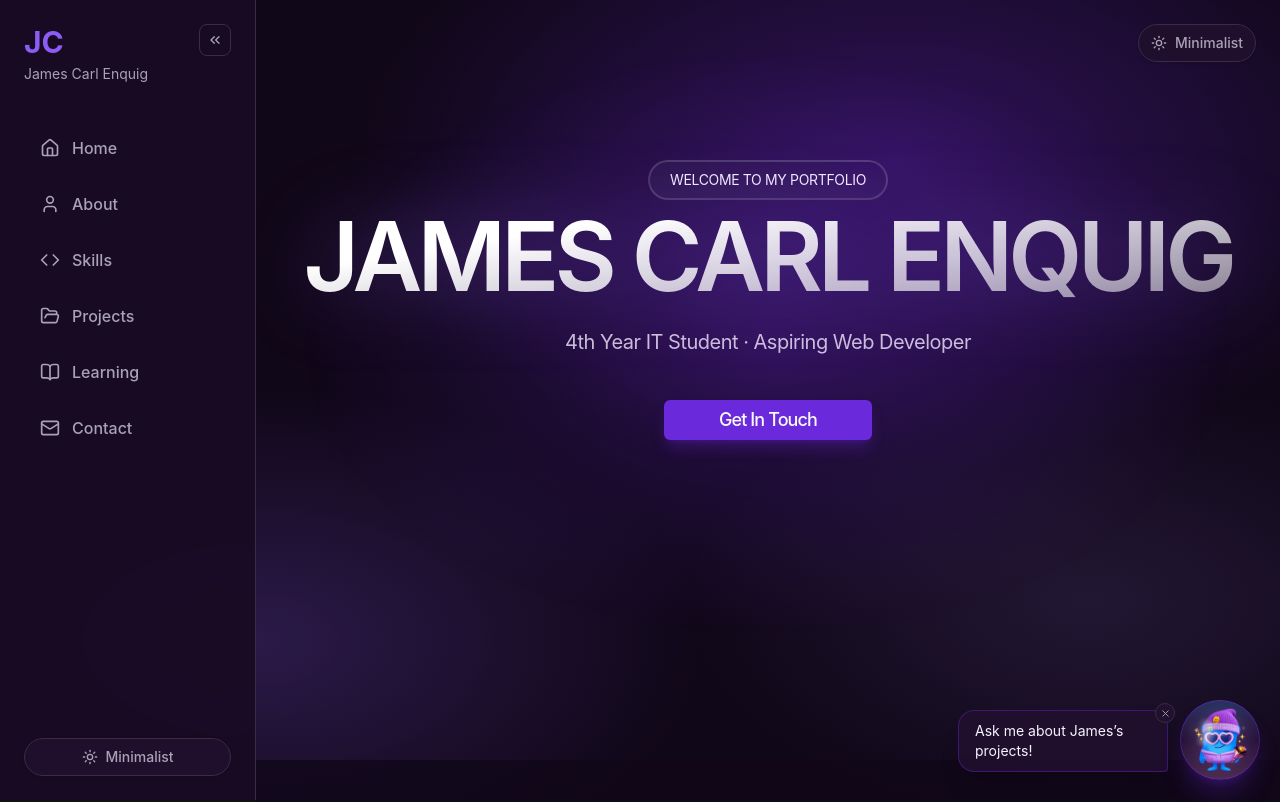
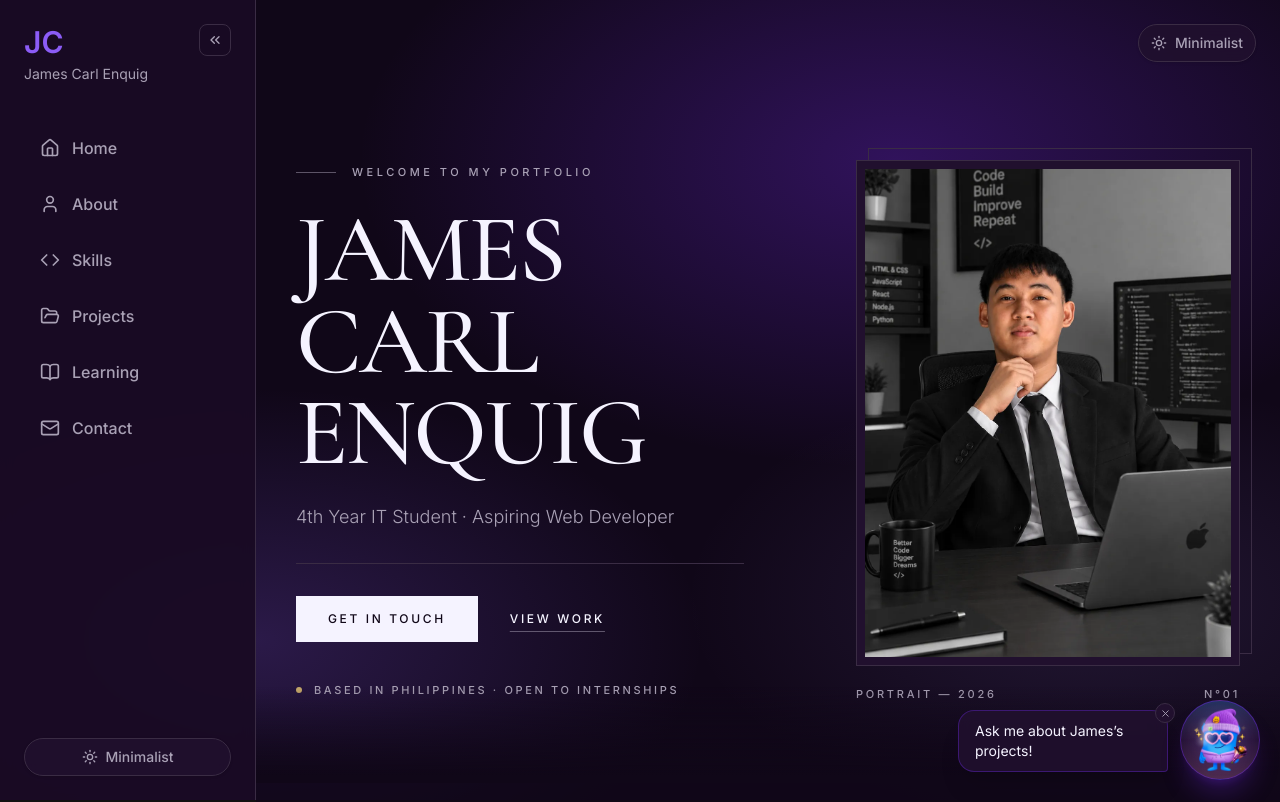
Before and after one commit to Jamesss09/Portfolio, a React (Vite) app in the folder my-portfolio/: page / in a window 1280 px wide. Shown: the top 802 px of the page. Built offline with nearby package versions, Linux system fonts and the light colour scheme.

Commit message:
Redesign Hero as luxury-minimalist split with framed portrait

```diff
--- a/my-portfolio/src/components/ui/hero-1.tsx
+++ b/my-portfolio/src/components/ui/hero-1.tsx
@@ -1,7 +1,7 @@
 "use client";
 
 import type { ReactNode } from "react";
-import { Button } from "@/components/ui/button";
+import profile from "@/assets/Profile.webp";
 
 interface HeroProps {
   eyebrow?: string;
@@ -24,69 +24,108 @@ export function Hero({
   return (
     <section
       id="hero"
-      className="relative mx-auto w-full pt-40 px-6 text-center md:px-8
-      min-h-[calc(100vh-40px)] overflow-hidden"
+      className="relative mx-auto flex min-h-[calc(100vh-40px)] w-full max-w-6xl items-center px-6 pb-20 pt-32 md:px-10 md:pt-40"
     >
-      {/* Soft centered glow so the text pops over the animated nebula */}
+      <div className="grid w-full items-center gap-14 text-left md:grid-cols-[1.1fr_0.9fr] md:gap-12">
+        {/* ——— Editorial copy ——— */}
+        <div>
+          {eyebrow && (
             <div
+              className="animate-fade-in flex items-center gap-4 opacity-0"
+              style={{ animationDelay: "0ms" }}
+            >
+              <span
                 aria-hidden
-        className="absolute -z-10 inset-0
-        bg-[radial-gradient(ellipse_65%_55%_at_50%_45%,rgba(109,40,217,0.28),transparent_70%)]"
+                className="h-px w-10 bg-text-secondary/50"
               />
-
-      {/* Eyebrow */}
-      {eyebrow && (
-        <a href="#" className="group">
-          <span
-            className="text-sm text-gray-600 dark:text-purple-100 font-geist mx-auto px-5 py-2
-            bg-gradient-to-tr from-zinc-300/5 via-gray-400/5 to-transparent
-            border-[2px] border-gray-300/20 dark:border-white/15
-            rounded-3xl w-fit tracking-tight uppercase flex items-center justify-center
-            backdrop-blur-sm"
-          >
+              <span className="text-[11px] font-medium uppercase tracking-[0.32em] text-text-secondary">
                 {eyebrow}
               </span>
-        </a>
+            </div>
           )}
 
-      {/* Title */}
           <h1
-        className="animate-fade-in -translate-y-4 text-balance
-        bg-gradient-to-br from-white from-30% to-white/40
-        bg-clip-text py-6 text-4xl font-semibold leading-none tracking-tighter
-        text-transparent opacity-0 sm:text-6xl md:text-7xl lg:text-8xl
-        drop-shadow-[0_0_40px_rgba(139,92,246,0.4)]"
+            className="animate-fade-in mt-6 font-display text-5xl font-medium leading-[0.95] tracking-tight text-text-primary opacity-0 sm:text-7xl lg:text-8xl"
+            style={{ animationDelay: "120ms" }}
           >
             {title}
           </h1>
 
-      {/* Subtitle */}
           <p
-        className="animate-fade-in mb-12 -translate-y-4 text-balance
-        text-lg tracking-tight text-gray-600 dark:text-purple-100/80
-        opacity-0 md:text-xl"
+            className="animate-fade-in mt-6 max-w-md text-base font-light leading-relaxed text-text-secondary opacity-0 md:text-lg"
+            style={{ animationDelay: "240ms" }}
           >
             {subtitle}
           </p>
 
-      {/* CTA */}
+          <div
+            aria-hidden
+            className="animate-fade-in mt-8 h-px w-full max-w-md bg-border opacity-0"
+            style={{ animationDelay: "320ms" }}
+          />
+
           {ctaLabel && (
-        <div className="flex justify-center">
-          <Button
-            asChild
-            className="mt-[-20px] w-fit md:w-52 z-20 font-geist tracking-tighter text-center text-lg
-            shadow-lg shadow-primary/30"
+            <div
+              className="animate-fade-in mt-8 flex flex-wrap items-center gap-8 opacity-0"
+              style={{ animationDelay: "400ms" }}
             >
-            <a href={ctaHref}>{ctaLabel}</a>
-          </Button>
+              <a
+                href={ctaHref}
+                className="bg-text-primary px-8 py-3.5 text-[12px] font-medium uppercase tracking-[0.22em] text-bg-primary transition-opacity duration-300 hover:opacity-85"
+              >
+                {ctaLabel}
+              </a>
+              <a
+                href="#projects"
+                className="text-[12px] font-medium uppercase tracking-[0.22em] text-text-primary underline underline-offset-8 decoration-text-secondary/50 transition-colors hover:decoration-text-primary"
+              >
+                View Work
+              </a>
             </div>
           )}
 
-      {/* Bottom Fade — uses theme bg so it blends in both vibrant + minimalist */}
+          <p
+            className="animate-fade-in mt-10 flex items-center gap-3 text-[11px] font-medium uppercase tracking-[0.24em] text-text-secondary opacity-0"
+            style={{ animationDelay: "520ms" }}
+          >
+            <span
+              aria-hidden
+              className="inline-block h-1.5 w-1.5 rounded-full bg-[#c4a76a]"
+            />
+            Based in Philippines · Open to internships
+          </p>
+        </div>
+
+        {/* ——— Framed portrait ——— */}
+        <figure
+          className="animate-fade-in mx-auto w-full max-w-sm opacity-0 md:mx-0 md:ml-auto"
+          style={{ animationDelay: "300ms" }}
+        >
+          <div className="relative">
             <div
-        className="animate-fade-up relative mt-32 opacity-0 [perspective:2000px]
-        after:absolute after:inset-0 after:z-50
-        after:[background:linear-gradient(to_top,var(--color-bg-primary)_8%,transparent)]"
+              aria-hidden
+              className="absolute -right-3 -top-3 h-full w-full border border-border"
+            />
+            <div className="relative border border-border bg-bg-card p-2">
+              <img
+                src={profile}
+                alt="Portrait of James Carl Enquig"
+                className="aspect-[3/4] w-full object-cover"
+                loading="eager"
+              />
+            </div>
+          </div>
+          <figcaption className="mt-5 flex items-center justify-between text-[11px] font-medium uppercase tracking-[0.25em] text-text-secondary">
+            <span>Portrait — 2026</span>
+            <span>N°01</span>
+          </figcaption>
+        </figure>
+      </div>
+
+      {/* Bottom fade — uses theme bg so it blends in both vibrant + minimalist */}
+      <div
+        aria-hidden
+        className="pointer-events-none absolute inset-x-0 bottom-0 h-24 [background:linear-gradient(to_top,var(--color-bg-primary)_8%,transparent)]"
       />
 
       {children}
--- a/my-portfolio/src/index.css
+++ b/my-portfolio/src/index.css
@@ -1,3 +1,4 @@
+@import url("https://fonts.googleapis.com/css2?family=Cormorant+Garamond:ital,wght@0,400;0,500;0,600;1,400&family=Inter:wght@300;400;500;600&display=swap");
 @import "tailwindcss";
 @import "tw-animate-css";
 
@@ -36,6 +37,10 @@
   --color-primary-soft: #a78bfa;
   --color-text-primary: #f5f3ff;
   --color-text-secondary: #a9a1b5;
+
+  /* Luxury editorial type */
+  --font-display: "Cormorant Garamond", "Times New Roman", Georgia, serif;
+  --font-sans: "Inter", ui-sans-serif, system-ui, sans-serif;
 
   /* Animations used by hero-1 */
   --animate-fade-in: fade-in 1s ease forwards;
@@ -113,20 +118,7 @@
   color: #1c1917;
 }
 
-/* Hero title uses a white gradient for the vibrant theme — unreadable on
-   light backgrounds, so render it as solid near-black instead. */
-.theme-minimalist #hero h1 {
-  background: none !important;
-  -webkit-text-fill-color: #1c1917 !important;
-  color: #1c1917 !important;
-  text-shadow: none !important;
-  filter: none !important;
-}
-
-/* Hide the purple nebula glow over the hero in minimalist mode */
-.theme-minimalist #hero > div[aria-hidden].absolute {
-  display: none;
-}
+/* Luxury hero uses solid theme-aware text — no gradient override needed. */
 
 /* Bottom fade over the hero is dark-tinted for vibrant — match the light bg */
 .theme-minimalist #hero .after\:absolute::after,
```
Lines whose indentation alone changed are shown as unchanged.
